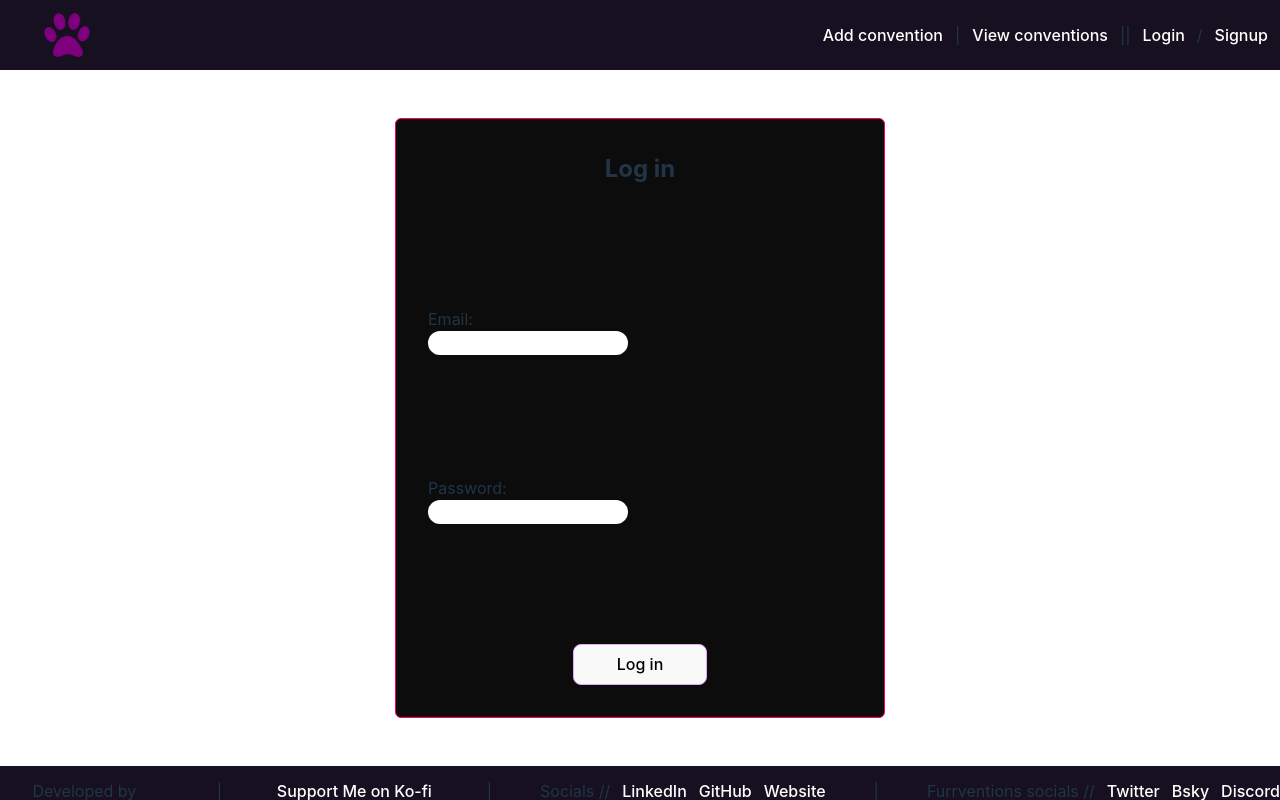
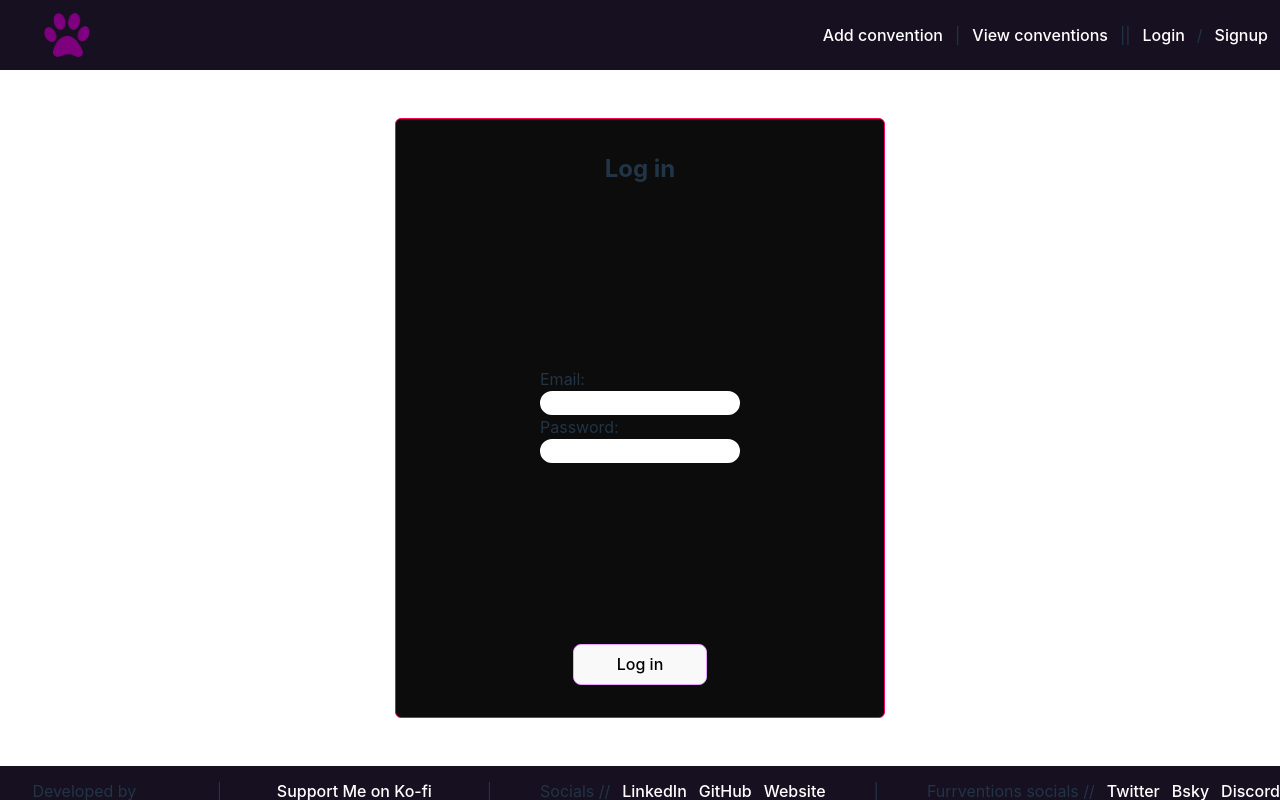
Before and after one commit to ATlexEide/furrventions, a React (Vite) app: page /signin in a window 1280 px wide. Built offline with nearby package versions, Linux system fonts and the light colour scheme; no server answers.

Commit message:
Add section

```diff
--- a/src/Components/SignIn.jsx
+++ b/src/Components/SignIn.jsx
@@ -20,6 +20,7 @@ export default function SignIn({ supabase }) {
       <section>
         <h2>Log in</h2>
       </section>
+      <section id="inputs">
         <div className="input-container">
           <label htmlFor="email">Email:</label>
           <input
@@ -30,7 +31,6 @@ export default function SignIn({ supabase }) {
             }}
           />
         </div>
-
         <div className="input-container">
           <label htmlFor="password">Password:</label>
           <input
@@ -41,6 +41,7 @@ export default function SignIn({ supabase }) {
             }}
           />
         </div>
+      </section>
       <section>
         <button
           onClick={(e) => {
```
Lines whose indentation alone changed are shown as unchanged.
